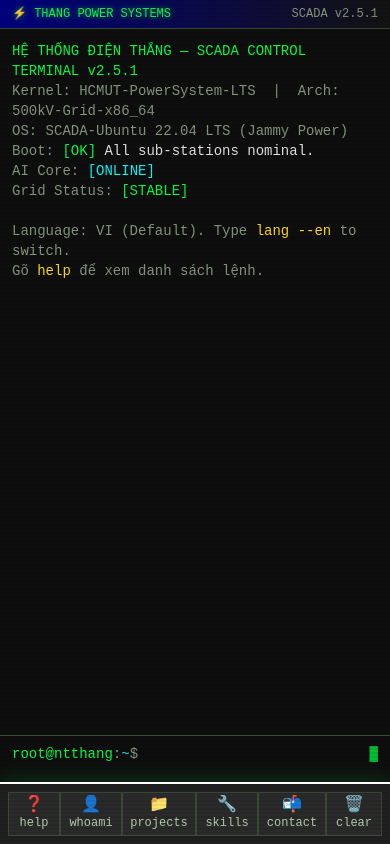
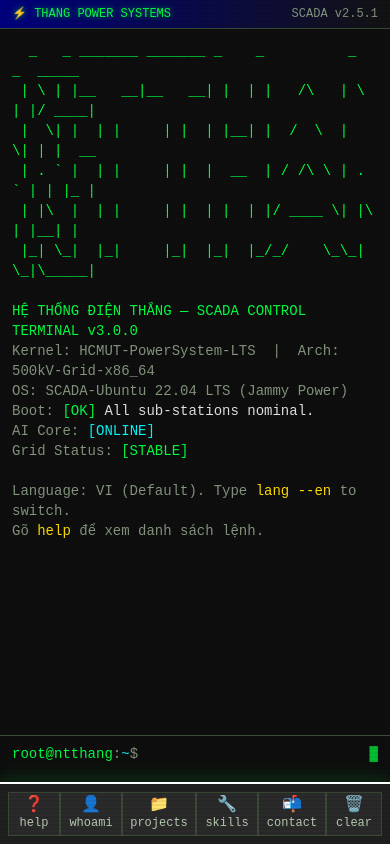
Before and after one commit to ntthang-dev/thang-terminal-portfolio, a React (Vite) app: page / in a window 390 px wide. Built offline with nearby package versions, Linux system fonts and the light colour scheme.

Commit message:
feat: add ASCII banner and make DraggableWindow responsive

```diff
--- a/src/components/Window/DraggableWindow.tsx
+++ b/src/components/Window/DraggableWindow.tsx
@@ -52,6 +52,8 @@ export default function DraggableWindow({
         flexDirection: 'column',
         boxShadow: '0 10px 30px rgba(0,0,0,0.5), 0 0 15px rgba(0, 255, 65, 0.1)',
         overflow: 'hidden',
+        maxWidth: '100vw',
+        maxHeight: '100vh',
       }}
     >
       {/* Title Bar (Drag Handle) */}
--- a/src/contexts/TerminalContext.tsx
+++ b/src/contexts/TerminalContext.tsx
@@ -456,13 +456,26 @@ function buildNotFound(cmd: string): OutputSegment[] {
   ];
 }
 
+function buildBanner(): OutputSegment[] {
+  return [
+    seg('  _   _ _______ _______ _    _          _   _  _____ ', 'green'), br(),
+    seg(' | \\ | |__   __|__   __| |  | |   /\\   | \\ | |/ ____|', 'green'), br(),
+    seg(' |  \\| |  | |     | |  | |__| |  /  \\  |  \\| | |  __ ', 'green'), br(),
+    seg(' | . ` |  | |     | |  |  __  | / /\\ \\ | . ` | | |_ |', 'green'), br(),
+    seg(' | |\\  |  | |     | |  | |  | |/ ____ \\| |\\  | |__| |', 'green'), br(),
+    seg(' |_| \\_|  |_|     |_|  |_|  |_/_/    \\_\\_| \\_|\\_____|', 'green'), br(),
+    br()
+  ];
+}
+
 // ── Boot sequence ─────────────────────────────────────────────────────────────
 
 const BOOT_LINES: TerminalLine[] = [
   {
     id: uid(), kind: 'system',
     segments: [
-      seg('HỆ THỐNG ĐIỆN THẮNG — SCADA CONTROL TERMINAL v2.5.1', 'green'), br(),
+      ...buildBanner(),
+      seg('HỆ THỐNG ĐIỆN THẮNG — SCADA CONTROL TERMINAL v3.0.0', 'green'), br(),
       seg('Kernel: HCMUT-PowerSystem-LTS  |  Arch: 500kV-Grid-x86_64', 'gray'), br(),
       seg('OS: SCADA-Ubuntu 22.04 LTS (Jammy Power)', 'gray'), br(),
       seg('Boot: ', 'gray'), seg('[OK]', 'green'), seg(' All sub-stations nominal.', 'white'), br(),
@@ -557,6 +570,7 @@ export function TerminalProvider({ children }: { children: ReactNode }) {
       case 'version':    pushOutput(buildVersion()); break;
       case 'changelog':
       case 'history':    pushOutput(buildChangelog()); break;
+      case 'banner':     pushOutput(buildBanner()); break;
       case 'skills':     pushOutput(buildSkills()); break;
       case 'ls':
       case 'dir':
```
